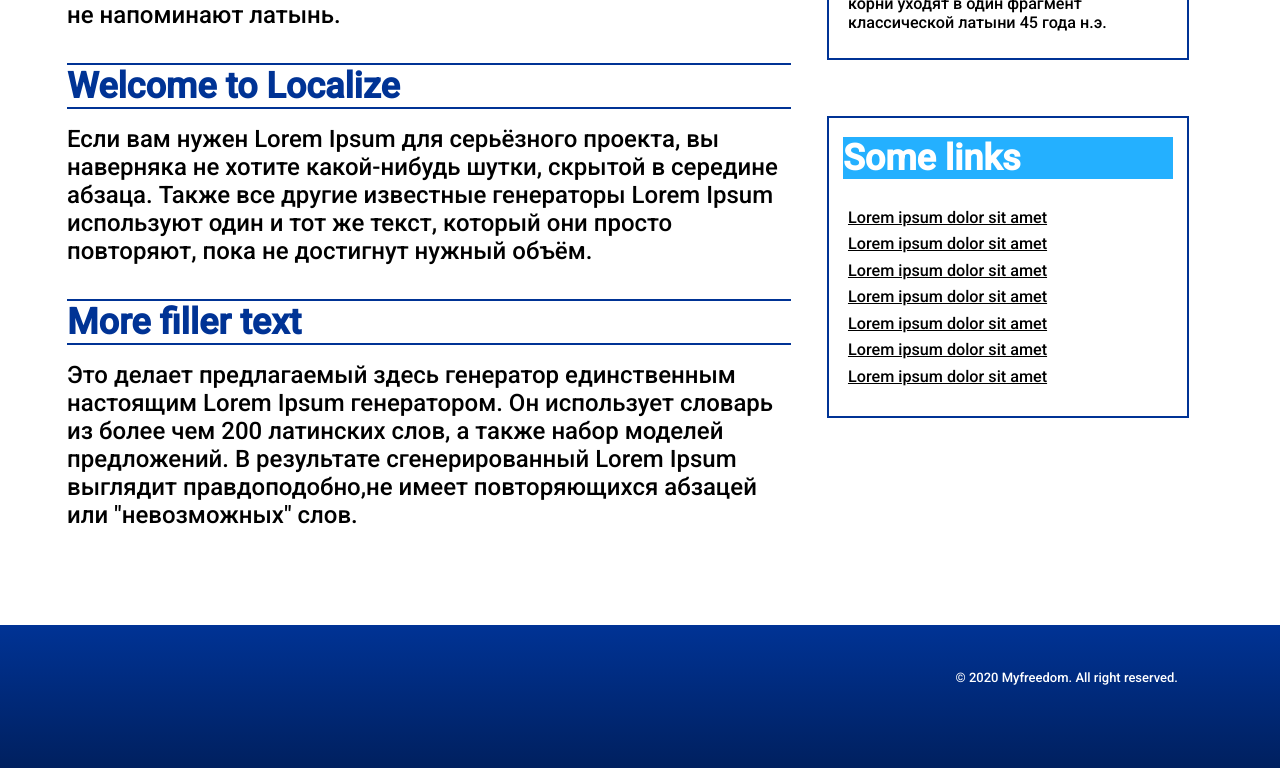
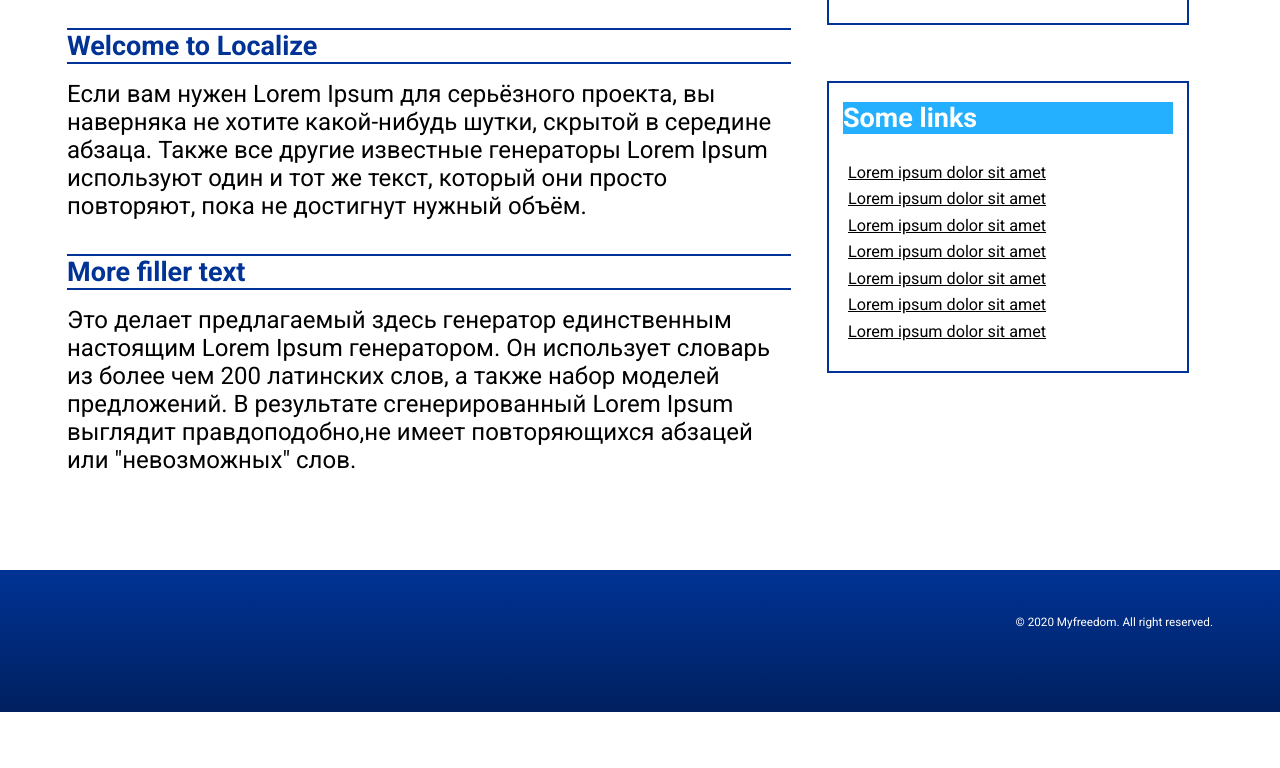
Before and after one commit to kentich/Homework3, a plain HTML site: page homework3/index.html in a window 1280 px wide. Shown: the part 646-1414 px from the top of the page. After the commit the page ends 1358 px from the top, so only its background shows below. Drawn offline with Linux system fonts and the light colour scheme.

Commit message:
Add files via upload

```diff
--- a/homework3/index.html
+++ b/homework3/index.html
@@ -8,7 +8,7 @@
     <title>Homework3</title>
     <link rel="preconnect" href="https://fonts.googleapis.com">
     <link rel="preconnect" href="https://fonts.gstatic.com" crossorigin>
-    <link href="https://fonts.googleapis.com/css2?family=EB+Garamond:wght@500&family=Roboto:wght@500&display=swap" rel="stylesheet">
+    <link href="https://fonts.googleapis.com/css2?family=Roboto:wght@400;500;700&display=swap" rel="stylesheet">
     <link rel="stylesheet" href="style.css">
 </head>
 
@@ -76,7 +76,7 @@
             </div>
     </main>
     <footer>
-        <div class="footer">
+        <div class="container">
             <p>© 2020 Myfreedom. All right reserved.</p>
         </div>
     </footer>
--- a/homework3/style.css
+++ b/homework3/style.css
@@ -27,6 +27,7 @@ header h1 {
     color: #003395;
     font-weight: 500;
     margin-bottom: 27px;
+    font-size: 27px;
 }
 
 nav {
@@ -60,6 +61,7 @@ main {
     border-top: solid 2px #003395;
     border-bottom: solid 2px #003395;
     margin-bottom: 16px;
+    font-size: 27px;
 }
 
 .left p {
@@ -82,6 +84,7 @@ main {
     background-color: #24B0FF;
     color: white;
     margin: 19px 14px;
+    font-size: 27px;
 }
 
 .right p {
@@ -112,11 +115,7 @@ footer {
     padding-top: 45px;
     padding-bottom: 83px;
     background: linear-gradient(180deg, #003395 0%, #00205F 100%);
+    color: white;
+    font-size: 11.7px;
+    text-align: right;
 }
-
-.footer {
-    color: white;
-    font-size: small;
-    text-align: right;
-    max-width: 1178px;
-}
```
